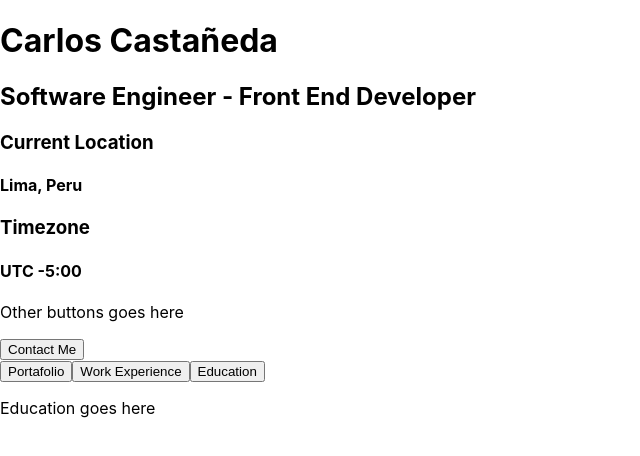
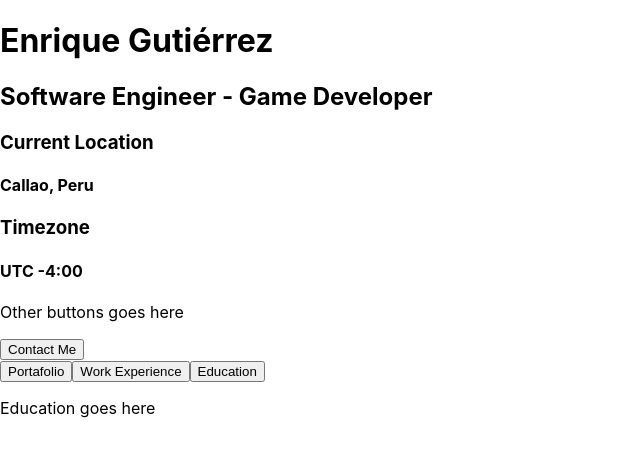
Before and after one commit to ccastanedag/PORTA, a React (Create React App) app: page /education in a window 1280 px wide. Shown: the top 456 px of the page, without its empty margins (0-640 px from the left). Built offline with nearby package versions, Linux system fonts and the light colour scheme.

Commit message:
Basic Redux integration with dummy data

```diff
--- a/package.json
+++ b/package.json
@@ -3,10 +3,13 @@
   "version": "0.1.0",
   "private": true,
   "dependencies": {
+    "prop-types": "^15.7.2",
     "react": "^16.8.5",
     "react-dom": "^16.8.5",
+    "react-redux": "^6.0.1",
     "react-router-dom": "^5.0.0",
-    "react-scripts": "2.1.8"
+    "react-scripts": "2.1.8",
+    "redux": "^4.0.1"
   },
   "scripts": {
     "start": "react-scripts start",
--- a/src/App.js
+++ b/src/App.js
@@ -1,8 +1,7 @@
 import React, { Component } from 'react';
 import './App.css';
 import { BrowserRouter, Switch, Route } from 'react-router-dom'
-import Sidebar from './components/porta/side-header/Sidebar'
-import Header from './components/porta/side-header/Header'
+import SideHeader from './components/porta/side-header/SideHeader'
 import ContactMe from './components/porta/contact-me/ContactMe'
 import Portafolio from './components/porta/portafolio/Portafolio'
 import WorkExperience from './components/porta/work-experience/WorkExperience'
@@ -13,8 +12,7 @@ class App extends Component {
   render() {
     return (
       <BrowserRouter>
-        <Header />
-        <Sidebar />
+        <SideHeader />
         <Switch>
           <Route path='/contact-me' component={ContactMe}/>
           <Route path='/portafolio/:categoryId/:projectId' component={PortafolioDetail}/>
--- a/src/components/porta/side-header/Header.js
+++ b/src/components/porta/side-header/Header.js
@@ -1,12 +1,18 @@
 import React from 'react'
+import propTypes from 'prop-types'
 
-const Header = () => {
+const Header = ({ header }) => {
+  const { ownerName, profession } = header
   return (
     <div>
-      <h1>Carlos Castañeda</h1>
-      <h2>Software Engineer - Front End Developer</h2>
+      <h1>{ownerName}</h1>
+      <h2>{profession}</h2>
     </div>
   )
 }
 
+Header.propTypes = {
+  header : propTypes.object.isRequired
+}
+
 export default Header
--- /dev/null
+++ b/src/components/porta/side-header/SideHeader.js
@@ -0,0 +1,25 @@
+import React, { Component } from 'react'
+import Header from './Header'
+import Sidebar from './Sidebar'
+import { connect } from 'react-redux'
+
+export class SideHeader extends Component {
+  render() {
+    const { header , sidebar} = this.props
+    return (
+      <div>
+        <Header header={header}/>
+        <Sidebar sidebar={sidebar}/>
+      </div>
+    )
+  }
+}
+
+const mapStateToProps = (state) => {
+  return {
+    header: state.sideHeader.header,
+    sidebar: state.sideHeader.sidebar
+  }
+}
+
+export default connect(mapStateToProps)(SideHeader)
--- a/src/components/porta/side-header/Sidebar.js
+++ b/src/components/porta/side-header/Sidebar.js
@@ -1,17 +1,20 @@
 import React, { Component } from 'react'
 import { Link } from 'react-router-dom'
+import PropTypes from 'prop-types';
 
 export class Sidebar extends Component {
   render() {
+    const { sidebar } = this.props
+    const {locationInfo} = sidebar
     return (
       <div>
         <div>
           <h3>Current Location</h3>
-          <h4>Lima, Peru</h4>
+          <h4>{locationInfo.currentLocation}</h4>
         </div>
         <div>
           <h3>Timezone</h3>
-          <h4>UTC -5:00</h4>
+          <h4>{locationInfo.timeZone}</h4>
         </div>
         <div>
           <p>Other buttons goes here</p>
@@ -35,4 +38,8 @@ export class Sidebar extends Component {
   }
 }
 
+Sidebar.propTypes = {
+  sidebar : PropTypes.object.isRequired
+}
+
 export default Sidebar
--- a/src/index.js
+++ b/src/index.js
@@ -2,5 +2,13 @@ import React from 'react';
 import ReactDOM from 'react-dom';
 import './index.css';
 import App from './App';
+import { createStore } from 'redux'
+import RootReducer from './store/reducers/RootReducer'
+import { Provider } from 'react-redux'
 
-ReactDOM.render(<App />, document.getElementById('root'));
+const store = createStore(RootReducer);
+
+ReactDOM.render(
+  <Provider store={store}>
+    <App />
+  </Provider>, document.getElementById('root'));
--- /dev/null
+++ b/src/store/reducers/RootReducer.js
@@ -0,0 +1,10 @@
+import SideHeaderReducer from './porta/side-header/SideHeaderReducer'
+import WorkExperienceReducer from './porta/work-experience/WorkExperienceReducer'
+import {combineReducers} from 'redux'
+
+const rootReducer = combineReducers({
+  sideHeader: SideHeaderReducer,
+  workExperience: WorkExperienceReducer
+});
+
+export default rootReducer
--- /dev/null
+++ b/src/store/reducers/porta/side-header/SideHeaderReducer.js
@@ -0,0 +1,18 @@
+const initialState = {
+  header: {
+    ownerName: 'Enrique Gutiérrez',
+    profession: 'Software Engineer - Game Developer'
+  },
+  sidebar: {
+    locationInfo: {
+      currentLocation: 'Callao, Peru',
+      timeZone: 'UTC -4:00'
+    }
+  }
+}
+
+const SideHeaderReducer = (state = initialState, action) => {
+  return state
+}
+
+export default SideHeaderReducer
--- /dev/null
+++ b/src/store/reducers/porta/work-experience/WorkExperienceReducer.js
@@ -0,0 +1,9 @@
+const initialState = {
+
+}
+
+const WorkExperienceReducer = (state = initialState, action) => {
+  return state
+}
+
+export default WorkExperienceReducer
```
Also changed, not shown: 1 other file (tests, documents, lock files or other folders).
